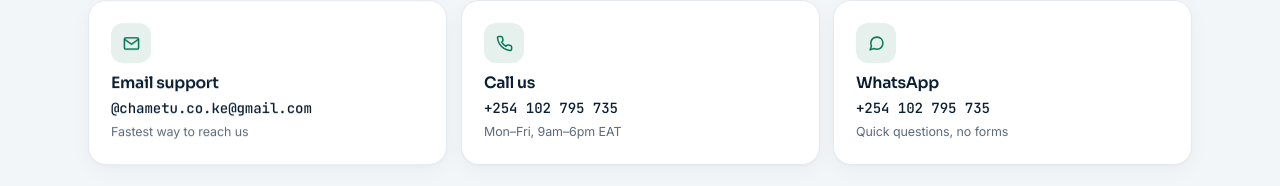
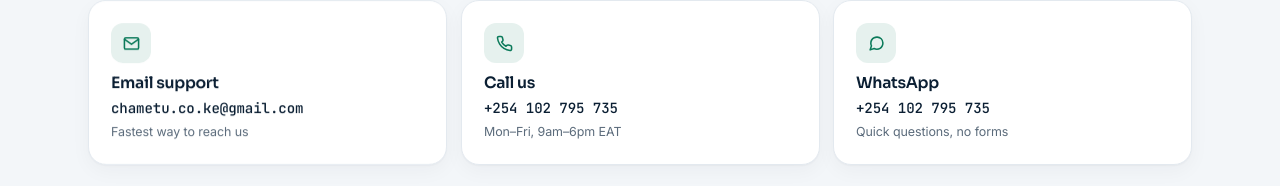
Before and after one commit to brianngoyoni-254/chametu, a React (Vite) app: page /contact in a window 1280 px wide. Shown: the part 333-519 px from the top of the page. Built offline with nearby package versions, Linux system fonts and the light colour scheme; no server answers.

Commit message:
fixed email typo

```diff
--- a/src/home/Contact.jsx
+++ b/src/home/Contact.jsx
@@ -12,7 +12,7 @@ const CHANNELS = [
   {
     icon: FiMail,
     title: 'Email support',
-    value: '@chametu.co.ke@gmail.com',
+    value: 'chametu.co.ke@gmail.com',
     hint: 'Fastest way to reach us',
     href: 'mailto:chametu.co.ke@gmail.com',
   },
```
